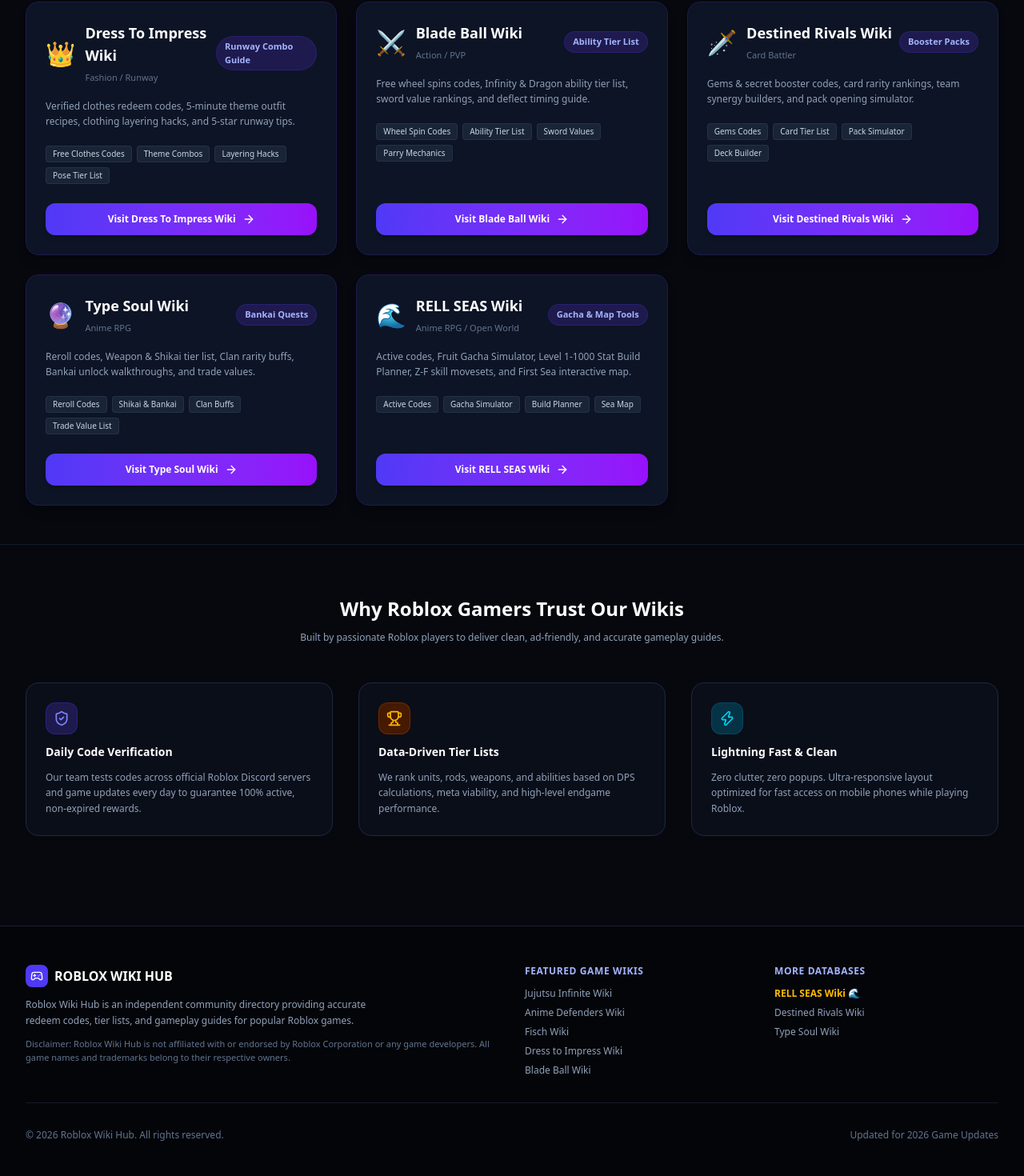
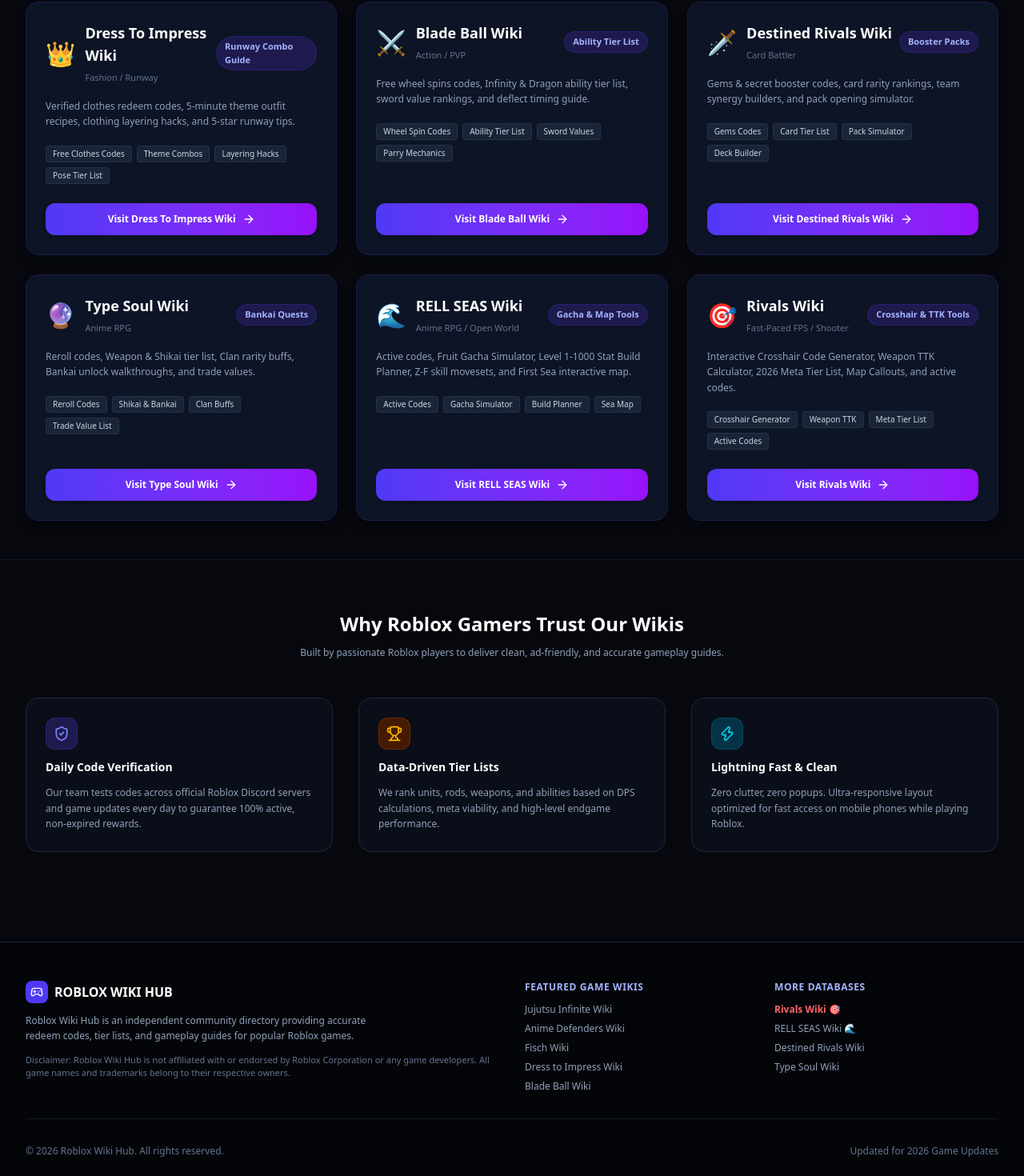
Before and after one commit to lianlele168/roblox-wiki-hub, a Next.js app: page / in a window 1280 px wide. Shown: the part 1191-2661 px from the top of the page at 80% size. Built offline with nearby package versions, Linux system fonts and the light colour scheme.

Commit message:
feat: add Rivals Wiki as 9th site in parent hub portal matrix

```diff
--- a/src/app/page.tsx
+++ b/src/app/page.tsx
@@ -112,6 +112,18 @@ const WIKIS: GameWiki[] = [
     badge: 'Gacha & Map Tools',
     description: 'Active codes, Fruit Gacha Simulator, Level 1-1000 Stat Build Planner, Z-F skill movesets, and First Sea interactive map.',
     tags: ['Active Codes', 'Gacha Simulator', 'Build Planner', 'Sea Map']
+  },
+  {
+    id: 'rivals',
+    name: 'Rivals Wiki',
+    subdomain: 'rivals.robloxwikihub.com',
+    url: 'https://rivals.robloxwikihub.com',
+    category: 'Fast-Paced FPS / Shooter',
+    icon: '🎯',
+    color: 'from-red-600 to-rose-600',
+    badge: 'Crosshair & TTK Tools',
+    description: 'Interactive Crosshair Code Generator, Weapon TTK Calculator, 2026 Meta Tier List, Map Callouts, and active codes.',
+    tags: ['Crosshair Generator', 'Weapon TTK', 'Meta Tier List', 'Active Codes']
   }
 ];
 
@@ -188,7 +200,7 @@ export default function HomePage() {
         {/* Stats Grid */}
         <div className="grid grid-cols-2 md:grid-cols-4 gap-4 max-w-4xl mx-auto text-left">
           <div className="bg-slate-900/60 border border-slate-800 p-4 rounded-xl">
-            <div className="text-2xl font-black text-indigo-400">8</div>
+            <div className="text-2xl font-black text-indigo-400">9</div>
             <div className="text-xs text-slate-400 font-medium">Active Game Databases</div>
           </div>
           <div className="bg-slate-900/60 border border-slate-800 p-4 rounded-xl">
@@ -339,7 +351,8 @@ export default function HomePage() {
           <div>
             <h4 className="text-xs font-bold uppercase tracking-wider text-indigo-300 mb-3">More Databases</h4>
             <ul className="space-y-2 text-xs">
-              <li><a href="https://rellseas.robloxwikihub.com" target="_blank" rel="noopener noreferrer" className="hover:text-indigo-400 font-bold text-amber-400 transition-colors">RELL SEAS Wiki 🌊</a></li>
+              <li><a href="https://rivals.robloxwikihub.com" target="_blank" rel="noopener noreferrer" className="hover:text-indigo-400 font-bold text-red-400 transition-colors">Rivals Wiki 🎯</a></li>
+              <li><a href="https://rellseas.robloxwikihub.com" target="_blank" rel="noopener noreferrer" className="hover:text-indigo-400 transition-colors">RELL SEAS Wiki 🌊</a></li>
               <li><a href="https://destinedrivals.robloxwikihub.com" target="_blank" rel="noopener noreferrer" className="hover:text-indigo-400 transition-colors">Destined Rivals Wiki</a></li>
               <li><a href="https://typesoul.robloxwikihub.com" target="_blank" rel="noopener noreferrer" className="hover:text-indigo-400 transition-colors">Type Soul Wiki</a></li>
             </ul>
```
